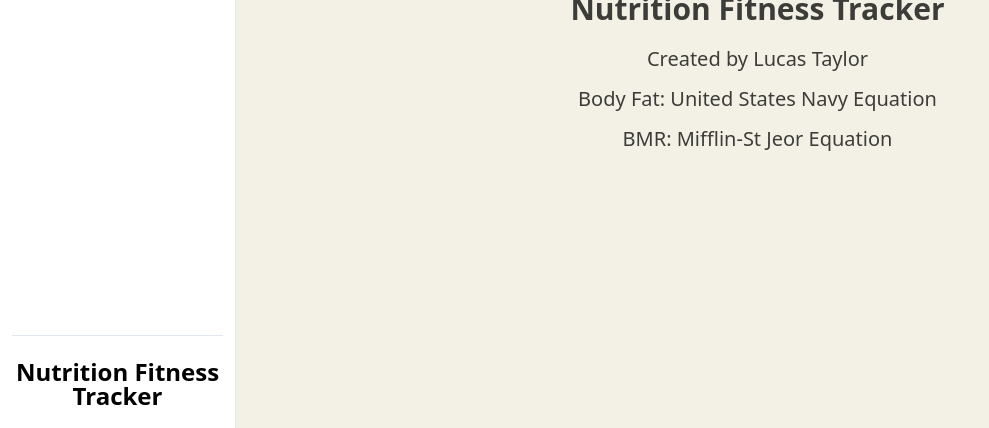
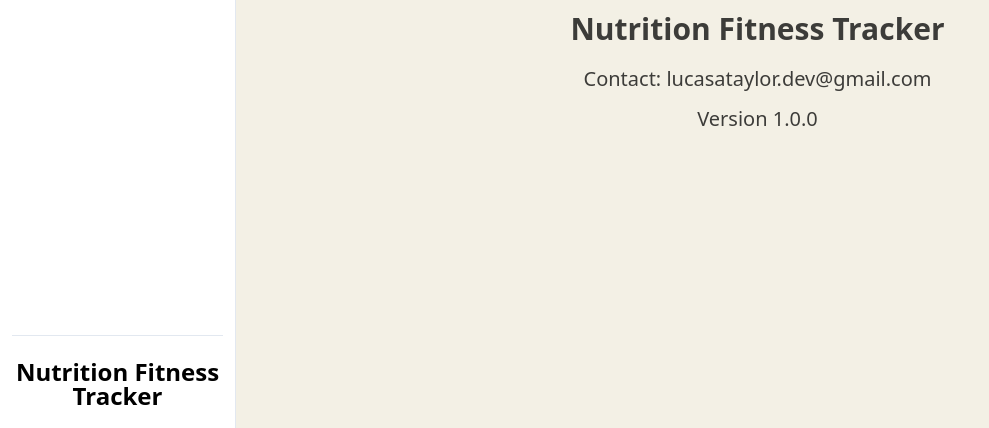
Before and after one commit to axtaylor/nutrition-fitness-tracker, a Django app: template api/templates/api/about.html in a window 1280 px wide. Shown: the part 372-800 px from the top of the page, without its empty margins (0-989 px from the left). Run offline with Django 3.2, Linux system fonts and the light colour scheme; the template is opened without the code that fills it, so the values that code supplies are empty.

Commit message:
add: application version signature and email

```diff
--- a/api/templates/api/about.html
+++ b/api/templates/api/about.html
@@ -7,9 +7,8 @@
     {% load static %}
     <img class="big_logo" src="{% static 'images/ntf.png' %}">
     <h2>Nutrition Fitness Tracker</h2>
-    <p>Created by Lucas Taylor</p>
-    <p>Body Fat: United States Navy Equation</p>
-    <p>BMR: Mifflin-St Jeor Equation</p>
+    <p>Contact: lucasataylor.dev@gmail.com</p>
+    <p>Version 1.0.0</p>
     <br>
 </div>
 {% endblock content %}
```
